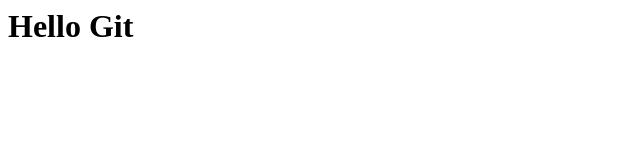
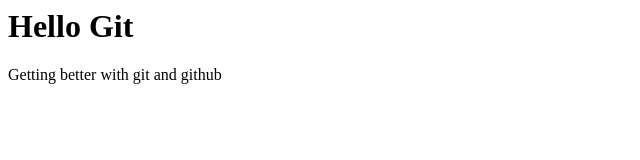
Before and after one commit to Scout456/git-learning, a plain HTML site: page index.html in a window 1280 px wide. Shown: the whole page, without its empty margins (0-640 px from the left). Drawn offline with Linux system fonts and the light colour scheme.

Commit message:
added new line with getting better with git and github

```diff
--- a/index.html
+++ b/index.html
@@ -1 +1,2 @@
 <h1>Hello Git</h1>
+<p>Getting better with git and github</p>
```
